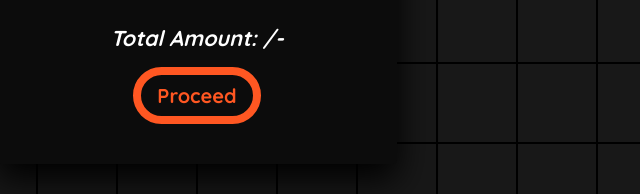
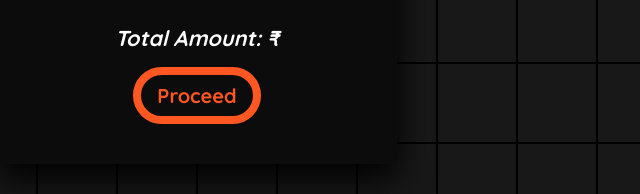
Before and after one commit to hub6115/Project, a plain HTML site: page amount.html in a window 1280 px wide. Shown: the part 417-611 px from the top of the page, 443-1083 px from the left. Drawn offline with Linux system fonts and the light colour scheme.

Commit message:
amount.html

```diff
--- a/amount.html
+++ b/amount.html
@@ -298,7 +298,7 @@ section .Signup
 <br>
 <p>Number of Hours for Rent: <input type="number" id="hours" /></p>
 <br>
-<p>Total Amount: /-<div id="totalAmount"></div></p>
+<p>Total Amount: ₹<div id="totalAmount"></div></p>
 </i></b>
 
 <a  data-aos="zoom-in-left"
```
